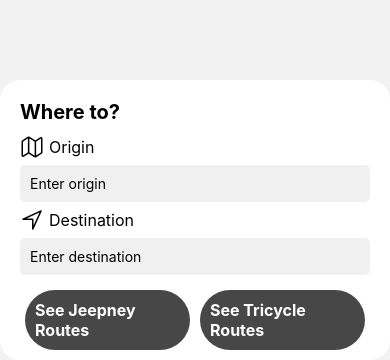
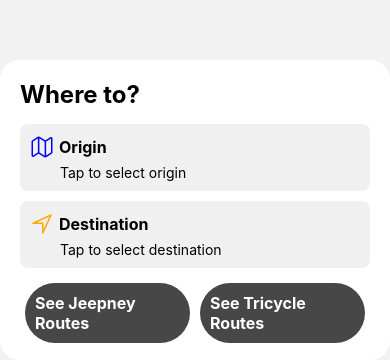
Before and after one commit to leifvash/SakayApp, a React Native app: screen /MainScreen in a window 390 px wide. Shown: the part 484-844 px from the top of the page. Built offline with nearby package versions, Linux system fonts and the light colour scheme.

Commit message:
revisions

```diff
--- a/App.js
+++ b/App.js
@@ -4,7 +4,7 @@
 
 import MainScreen from './screens/MainScreen';
 import RouteListScreen from './screens/RouteListScreen';
-// import RouteMapScreen from './screens/RouteMapScreen'; // create this if needed
+import LocationSearchScreen from './screens/LocationSearchScreen';
 
 const Stack = createNativeStackNavigator();
 
@@ -14,7 +14,7 @@
       <Stack.Navigator initialRouteName="MainScreen" screenOptions={{ headerShown: false }}>
         <Stack.Screen name="MainScreen" component={MainScreen} />
         <Stack.Screen name="RouteList" component={RouteListScreen} />
-        {/* <Stack.Screen name="RouteMap" component={RouteMapScreen} /> */}
+        <Stack.Screen name="LocationSearch" component={LocationSearchScreen} />
       </Stack.Navigator>
     </NavigationContainer>
   );
--- a/components/MapOverlay.tsx
+++ b/components/MapOverlay.tsx
@@ -1,65 +1,58 @@
 import { TouchableOpacity, View, Text, TextInput } from 'react-native';
-import componentStyles from '../styles/componentStyles';
+import mapOverlayStyles from '../styles/MapOverlayStyles';
 import { Ionicons } from '@expo/vector-icons';
 import { useNavigation } from '@react-navigation/native';
 import type { NativeStackNavigationProp } from '@react-navigation/native-stack';
+import type { RootStackParamList } from '../context/navigationTypes';
 
-type RootStackParamList = {
-  RouteList: { mode: string };
-  RouteMap: { routeId: string };
-  // add other routes here as needed
+type Location = {
+    id: string;
+    name: string;
 };
 
-export default function MapOverlay() {
-    const navigation = useNavigation<NativeStackNavigationProp<RootStackParamList>>();
+type Props = {
+    origin?: Location;
+    destination?: Location;
+};
+
+export default function MapOverlay({ origin, destination }: Props) {
+  const navigation = useNavigation<NativeStackNavigationProp<RootStackParamList>>();
 
   return (
-    <View pointerEvents='box-none' style={componentStyles.container}>
-
-        {/* <View pointerEvents='auto' style={componentStyles.upperviewstyle}>
-            <View>
-                <Text>Welcome to Sakay App!</Text>
-            </View>
+    <View pointerEvents='box-none' style={mapOverlayStyles.container}>
+        {/* <View pointerEvents='auto' style={mapOverlayStyles.upperviewstyle}>
+            <Text>CDO Sakay App</Text>
         </View> */}
 
-        <View pointerEvents='auto' style={componentStyles.lowerviewstyle}>
-            <View>
-                <Text style={componentStyles.header}>Where to?</Text>
-                <View style={componentStyles.originAndDestination}>
-                    <Ionicons name="map-outline" size={24} color="black"/>
-                    <Text style={componentStyles.subheader}>Origin</Text>
+        <View pointerEvents='auto' style={mapOverlayStyles.lowerviewstyle}>
+            <Text style={mapOverlayStyles.header}>Where to?</Text>
+
+            <TouchableOpacity style={mapOverlayStyles.originAndDestinationContainer} onPress={() => navigation.navigate('LocationSearch', { type: 'origin' })}>
+                <View style={mapOverlayStyles.originAndDestination}>
+                    <Ionicons name="map-outline" size={24} color="blue" />
+                    <Text style={mapOverlayStyles.subheader}>Origin</Text>
                 </View>
-            <TextInput
-                // value={origin}
-                // onChangeText={setOrigin}
-                placeholder="Enter origin"
-                style={componentStyles.input}
-            />
+                <Text style={mapOverlayStyles.originAndDestinationText}>{origin ? origin.name : 'Tap to select origin'}</Text>
+            </TouchableOpacity>
 
-            <View style={componentStyles.originAndDestination}>
-                    <Ionicons name="navigate-outline" size={24} color="black"/>
-                    <Text style={componentStyles.subheader}>Destination</Text>
-            </View>
-            <TextInput
-                // value={destination}
-                // onChangeText={setDestination}
-                placeholder="Enter destination"
-                style={componentStyles.input}
-            />
-            <View style={componentStyles.buttonRow}>
-                <TouchableOpacity style={componentStyles.button} onPress={() => {navigation.navigate('RouteList', { mode: 'jeepney' })}}>
+            <TouchableOpacity style={mapOverlayStyles.originAndDestinationContainer} onPress={() => navigation.navigate('LocationSearch', { type: 'destination' })}>
+                <View style={mapOverlayStyles.originAndDestination}>
+                    <Ionicons name="navigate-outline" size={24} color="orange" />
+                    <Text style={mapOverlayStyles.subheader}>Destination</Text>
+                </View>
+                <Text style={mapOverlayStyles.originAndDestinationText}>{destination ? destination.name : 'Tap to select destination'}</Text>
+            </TouchableOpacity>
 
-                    <Text style={componentStyles.buttonText}>See Jeepney Routes</Text>
+            <View style={mapOverlayStyles.buttonRow}>
+                <TouchableOpacity style={mapOverlayStyles.button} onPress={() => navigation.navigate('RouteList', { mode: 'jeepney' })}>
+                    <Text style={mapOverlayStyles.buttonText}>See Jeepney Routes</Text>
                 </TouchableOpacity>
 
-                <TouchableOpacity style={componentStyles.button} onPress={() => {navigation.navigate('RouteList', { mode: 'tricycle' })}}>
-                    <Text style={componentStyles.buttonText}>See Tricycle Routes</Text>
+                <TouchableOpacity style={mapOverlayStyles.button} onPress={() => navigation.navigate('RouteList', { mode: 'tricycle' })}>
+                    <Text style={mapOverlayStyles.buttonText}>See Tricycle Routes</Text>
                 </TouchableOpacity>
             </View>
-
-            </View>
-        </View>
-
+      </View>
     </View>
   );
-};
+}
--- /dev/null
+++ b/context/navigationTypes.ts
@@ -0,0 +1,12 @@
+export type Location = {
+  id: string;
+  name: string;
+};
+
+export type RootStackParamList = {
+  Main: { origin?: Location; destination?: Location };
+  LocationSearch: { type: 'origin' | 'destination' };
+  RouteList: { mode: string };
+  RouteMap: { routeId: string };
+};
+// add other routes here as needed
--- /dev/null
+++ b/screens/LocationSearchScreen.tsx
@@ -0,0 +1,74 @@
+import React, { useState } from 'react';
+import { View, Text, TextInput, FlatList, TouchableOpacity, StyleSheet } from 'react-native';
+import { SafeAreaView } from 'react-native-safe-area-context';
+import { useNavigation, useRoute, RouteProp } from '@react-navigation/native';
+import type { NativeStackNavigationProp } from '@react-navigation/native-stack';
+import type { RootStackParamList } from '../context/navigationTypes';
+import { Ionicons } from '@expo/vector-icons';
+import locationSearchStyles from '../styles/LocationSearchStyles';
+
+type Location = {
+  id: string;
+  name: string;
+};
+
+type SearchParams = {
+  type: 'origin' | 'destination';
+};
+
+const MOCK_LOCATIONS: Location[] = [
+  { id: 'loc-01', name: 'Limketkai Mall' },
+  { id: 'loc-02', name: 'Gaisano City' },
+  { id: 'loc-03', name: 'Carmen Market' },
+  { id: 'loc-04', name: 'Divisoria Terminal' },
+  { id: 'loc-05', name: 'Lapasan Highway' },
+];
+
+export default function LocationSearchScreen() {
+    const navigation = useNavigation<NativeStackNavigationProp<RootStackParamList>>();
+    const route = useRoute<RouteProp<{ params: SearchParams }, 'params'>>();
+    const { type } = route.params;
+
+    const [query, setQuery] = useState('');
+    const [filteredLocations, setFilteredLocations] = useState<Location[]>(MOCK_LOCATIONS);
+
+    const handleSearch = (text: string) => {
+      setQuery(text);
+      const filtered = MOCK_LOCATIONS.filter((loc) =>
+        loc.name.toLowerCase().includes(text.toLowerCase())
+      );
+      setFilteredLocations(filtered);
+    };
+
+    const handleSelectLocation = (location: Location) => {
+      navigation.navigate('Main', { [type]: location });
+    };
+
+    return (
+        <SafeAreaView style={locationSearchStyles.container}>
+          <TouchableOpacity onPress={() => navigation.goBack()} style={{ flexDirection: 'row', marginBottom: 20 }}>
+            <Ionicons name="arrow-back" size={30} color="black" />
+            <Text style={locationSearchStyles.header}>Select {type === 'origin' ? 'Origin' : 'Destination'}</Text>
+          </TouchableOpacity>
+            <TextInput
+                value={query}
+                onChangeText={handleSearch}
+                placeholder="Search location..."
+                style={locationSearchStyles.input}
+            />
+            <FlatList
+                data={filteredLocations}
+                keyExtractor={(item) => item.id}
+                renderItem={({ item }) => (
+                  <TouchableOpacity style={locationSearchStyles.item} onPress={() => handleSelectLocation(item)}>
+                    <Text style={locationSearchStyles.itemText}>{item.name}</Text>
+                  </TouchableOpacity>
+              )}
+            />
+          </SafeAreaView>
+    );
+}
+
+const styles = StyleSheet.create({
+
+});
--- a/screens/MainScreen.tsx
+++ b/screens/MainScreen.tsx
@@ -1,18 +1,37 @@
 import React from 'react';
 import MapView from 'react-native-maps';
 import { View } from 'react-native';
+import { useRoute } from '@react-navigation/native';
+import type { RouteProp } from '@react-navigation/native';
 import markers from '../context/markers';
 import mainscreen from '../styles/MainScreenStyles';
 import MapOverlay from '../components/MapOverlay';
 
+type Location = {
+  id: string;
+  name: string;
+};
+
+type MainScreenParams = {
+  Main: {
+    origin?: Location;
+    destination?: Location;
+  };
+};
+
+
 export default function MainScreen() {
+  const route = useRoute<RouteProp<MainScreenParams, 'Main'>>();
+  const origin = route.params?.origin;
+  const destination = route.params?.destination;
+
   return (
     <View style={mainscreen.container}>
         <MapView
             style={mainscreen.map}
             initialRegion={markers[0].coordinates}
         />
-        <MapOverlay/>
+        <MapOverlay origin={origin} destination={destination}/>
     </View>
   );
 }
--- /dev/null
+++ b/styles/LocationSearchStyles.js
@@ -0,0 +1,30 @@
+import { StyleSheet } from 'react-native';
+
+export default StyleSheet.create({
+    container: {
+    flex: 1,
+    padding: 20,
+    backgroundColor: '#fff',
+  },
+  header: {
+    fontSize: 30,
+    marginHorizontal: 10,
+    fontWeight: 'bold',
+    marginBottom: 12,
+  },
+  input: {
+    padding: 10,
+    borderRadius: 8,
+    backgroundColor: '#f0f0f0',
+    marginBottom: 12,
+  },
+  item: {
+    padding: 12,
+    backgroundColor: '#eee',
+    borderRadius: 6,
+    marginBottom: 8,
+  },
+  itemText: {
+    fontSize: 16,
+  },
+});
--- a/styles/componentStyles.js
+++ b/styles/MapOverlayStyles.js
@@ -22,16 +22,17 @@
     backgroundColor: 'rgba(255, 255, 255, 1)',
     padding: 20,
     borderRadius: 20,
-    height: 280,
+    height: 300,
   },
   header: {
-    fontSize: 20,
+    fontSize: 24,
     fontWeight: 'bold',
     marginBottom: 10,
   },
   subheader: {
     fontSize: 16,
     marginHorizontal: 5,
+    fontWeight: 'bold',
   },
   input: {
     backgroundColor: '#f0f0f0',
@@ -63,6 +64,16 @@
   originAndDestination: {
     flexDirection: 'row',
     alignItems: 'center',
-
+  },
+  originAndDestinationContainer: {
+    marginVertical: 5,
+    padding: 10,
+    backgroundColor: '#f0f0f0',
+    borderRadius: 8,
+  },
+  originAndDestinationText: {
+    fontSize: 14,
+    marginTop: 4,
+    marginLeft: 30,
   },
 });
--- /dev/null
+++ b/styles/RouteListStyles.js
@@ -0,0 +1,23 @@
+import { StyleSheet } from 'react-native';
+
+export default StyleSheet.create({
+    backButtonContainer: {
+        flex: 1,
+        padding: 20
+    },
+    backButton: {
+        flexDirection: 'row',
+        marginBottom: 20
+    },
+    backButtonText: {
+        marginHorizontal: 10,
+        fontSize: 30,
+        marginBottom: 10,
+        fontWeight: 'bold',
+    },
+    routeItem: {
+        padding: 10,
+        backgroundColor: '#eee',
+        marginBottom: 10
+    }
+});
```
Also changed, not shown: screens/RouteListScreen.tsx (+15 -18 lines).
